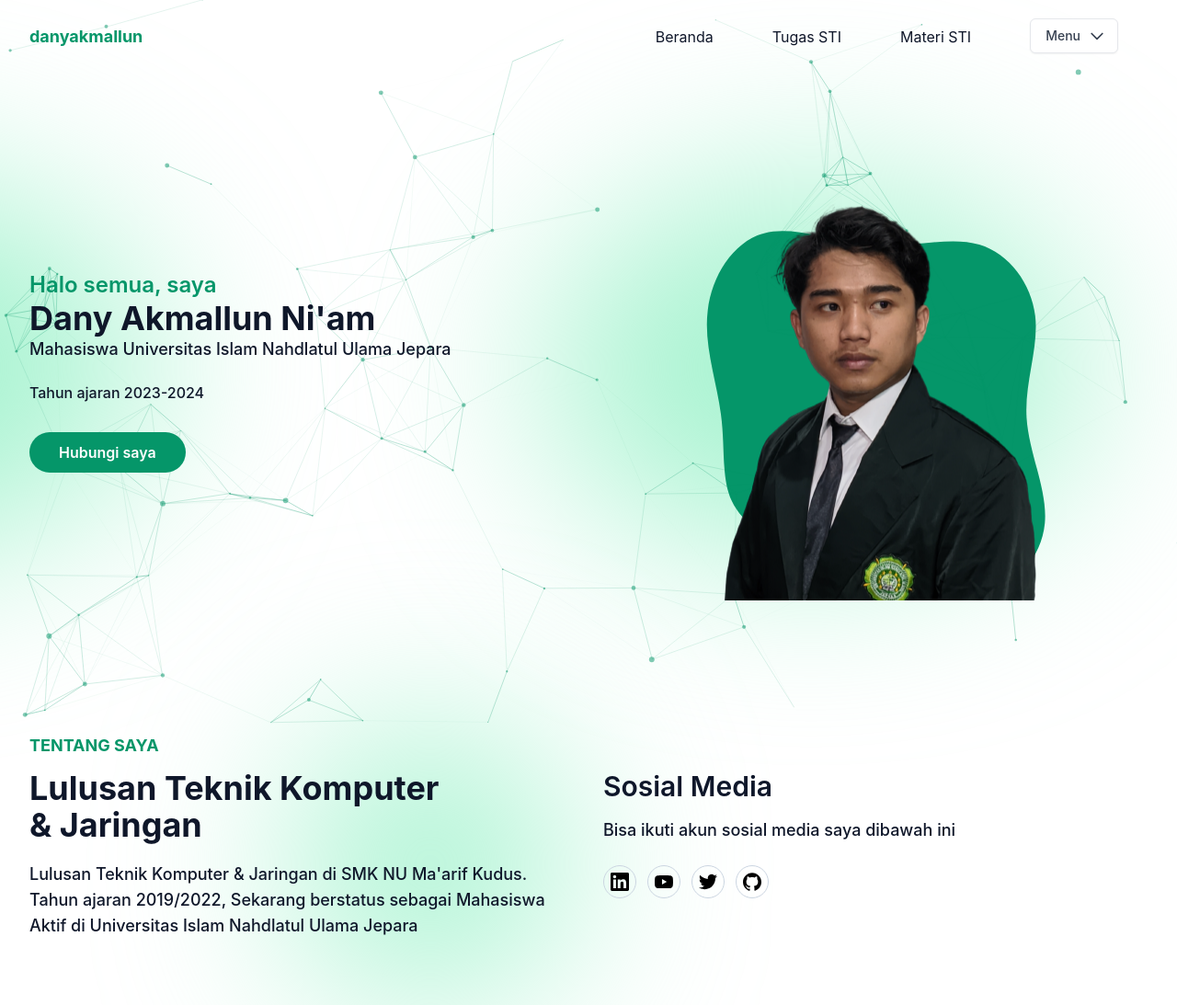
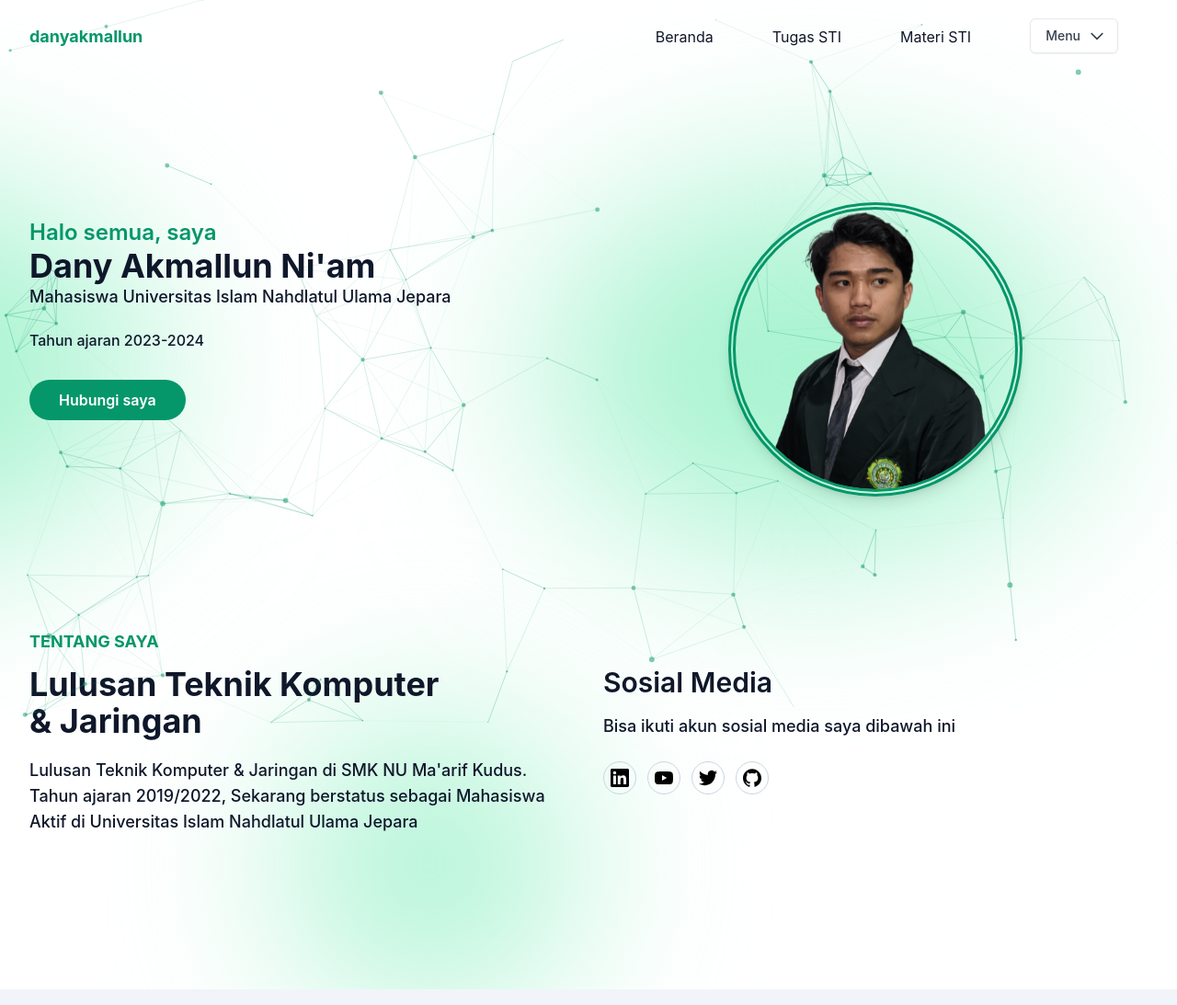
Before and after one commit to danyakmallun/danyakmallun.github.io, a website: page index.html in a window 1280 px wide. Shown: the top 1093 px of the page at 92% size. Drawn offline with nearby package versions, Linux system fonts and the light colour scheme; files whose address does not match are found by name.

Commit message:
mengubah section hero

```diff
--- a/index.html
+++ b/index.html
@@ -132,7 +132,7 @@
             >
           </div>
 
-          <div class="w-full self-end px-4 lg:w-1/2 mt-10">
+          <!-- <div class="w-full self-end px-4 lg:w-1/2 mt-10">
             <div class="relative mt-10 lg:mt-9 lg-right-0">
               <img
                 src="src/img/profil1.png"
@@ -156,6 +156,14 @@
                   />
                 </svg>
               </span>
+            </div>
+          </div> -->
+          <div class="w-full self-end px-4 lg:w-1/2 mt-10 " >
+            <div class="relative mt-8 lg:mt-9 lg-right-0 flex justify-center">
+              <figure class="border-double border-8 hover:border-dashed border-primary h-80 w-80 bg-transparent shadow-lg rounded-full overflow-hidden">
+                <img src="src/img/profil1.png" alt="Kitten" class="h-full w-full object-cover object-center rounded-t-lg">
+                <!-- Ubah URL gambar sesuai kebutuhan Anda -->
+              </figure>
             </div>
           </div>
         </div>
```
Also changed, not shown: dist/output.css.
